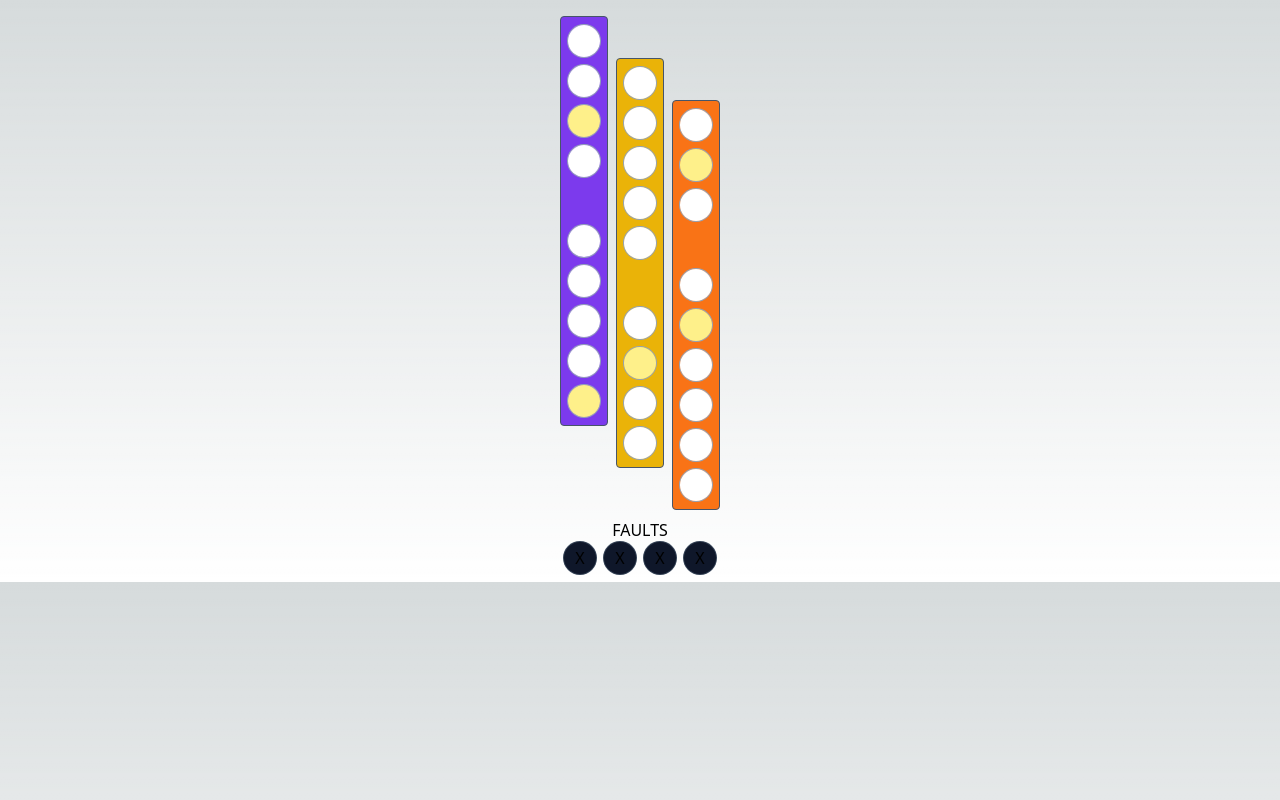
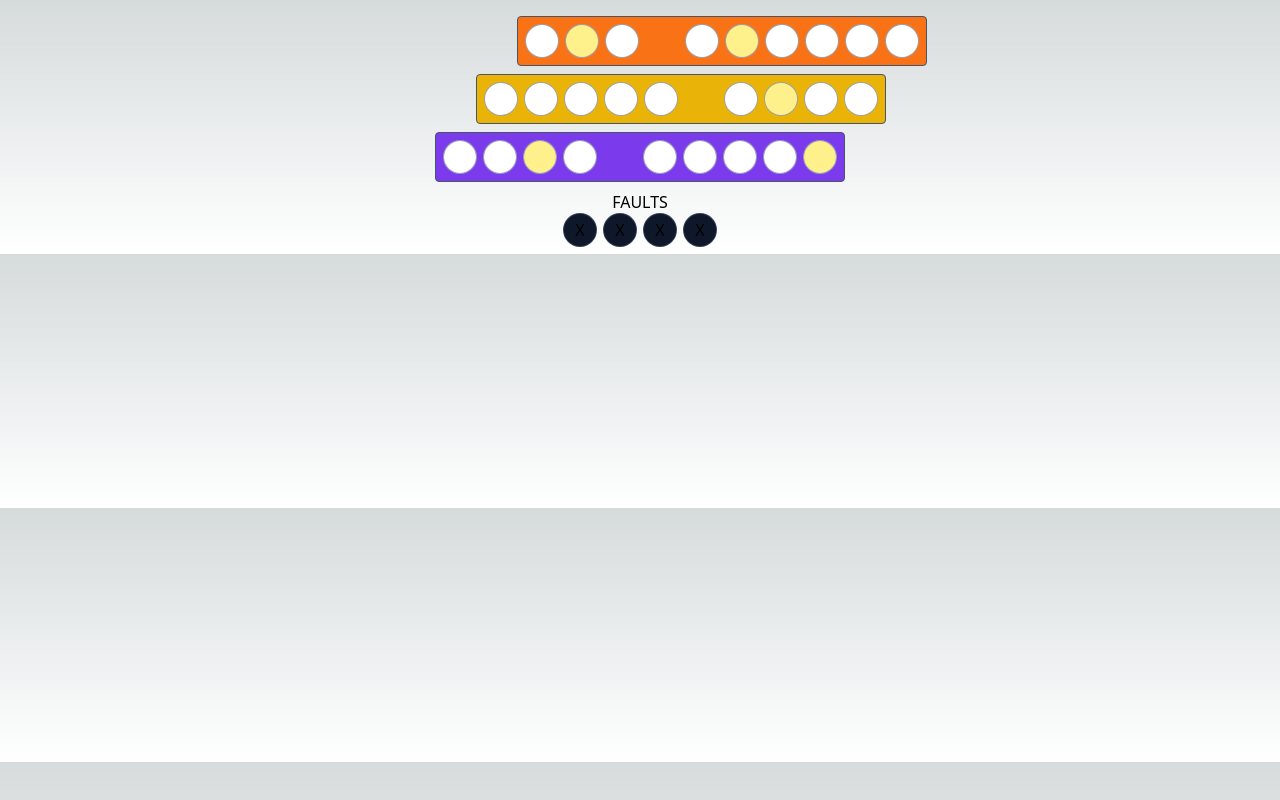
Before and after one commit to ninoM/qwinto, a Next.js app: page / in a window 1280 px wide. Built offline with nearby package versions, Linux system fonts and the light colour scheme.

Commit message:
Handle layout for larger screens

```diff
--- a/src/app/page.tsx
+++ b/src/app/page.tsx
@@ -1,13 +1,13 @@
 import { FaultButton } from "../components/FaultButton";
 
 const Input = ({ special, empty }: { special?: true; empty?: true }) => {
-  if (empty) return <div className="w-8 h-8" />;
+  if (empty) return <div className="h-8 w-8" />;
   return (
-    <div className="rounded-full text-black ring-1 ring-slate-400 overflow-hidden">
+    <div className="overflow-hidden rounded-full text-black ring-1 ring-slate-400">
       <input
         type="text"
         pattern="[0-9]*"
-        className={`w-8 h-8 text-center ${special ? "bg-yellow-200" : ""}`}
+        className={`h-8 w-8 text-center ${special ? "bg-yellow-200" : ""}`}
       />
     </div>
   );
@@ -22,18 +22,17 @@ const Group = ({
 }) => {
   return (
     <div
-      className={`border w-12 border-slate-600 rounded py-2 flex place-items-center place-content-center flex-col gap-y-2 ${className}`}
+      className={`flex w-12 flex-col place-content-center place-items-center gap-y-2 rounded border border-slate-600 p-2  md:w-auto md:flex-row md:gap-x-2 ${className}`}
     >
       {children}
     </div>
   );
 };
 
-
 export default function Home() {
   return (
     <main className="flex flex-col p-2">
-      <div className="flex flex-row items-start justify-center gap-x-2 p-2">
+      <div className="flex flex-row items-start justify-center gap-x-2 p-2 md:flex-col-reverse md:items-center md:justify-stretch md:gap-y-2">
         <Group className="bg-violet-600">
           <Input />
           <Input />
@@ -46,7 +45,7 @@ export default function Home() {
           <Input />
           <Input special />
         </Group>
-        <Group className="mt-[42px] bg-yellow-500">
+        <Group className="mt-[42px] bg-yellow-500 md:ml-[82px] md:mt-auto">
           <Input />
           <Input />
           <Input />
@@ -58,7 +57,7 @@ export default function Home() {
           <Input />
           <Input />
         </Group>
-        <Group className="mt-[84px] bg-orange-500">
+        <Group className="mt-[84px] bg-orange-500 md:ml-[164px] md:mt-auto">
           <Input />
           <Input special />
           <Input />
@@ -71,7 +70,7 @@ export default function Home() {
           <Input />
         </Group>
       </div>
-      <div className="self-center flex items-center flex-col">
+      <div className="flex flex-col items-center self-center">
         <p>FAULTS</p>
         <div className="flex gap-x-2">
           <FaultButton />
```
